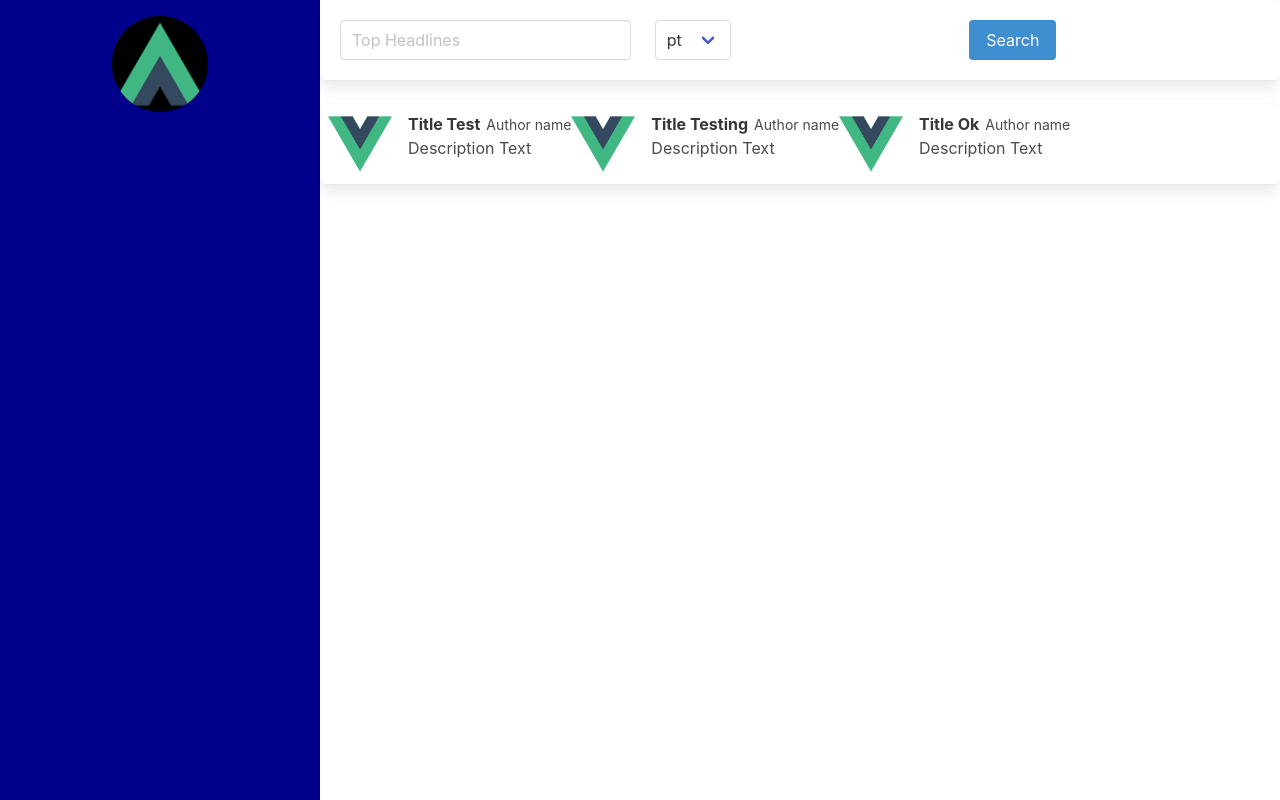
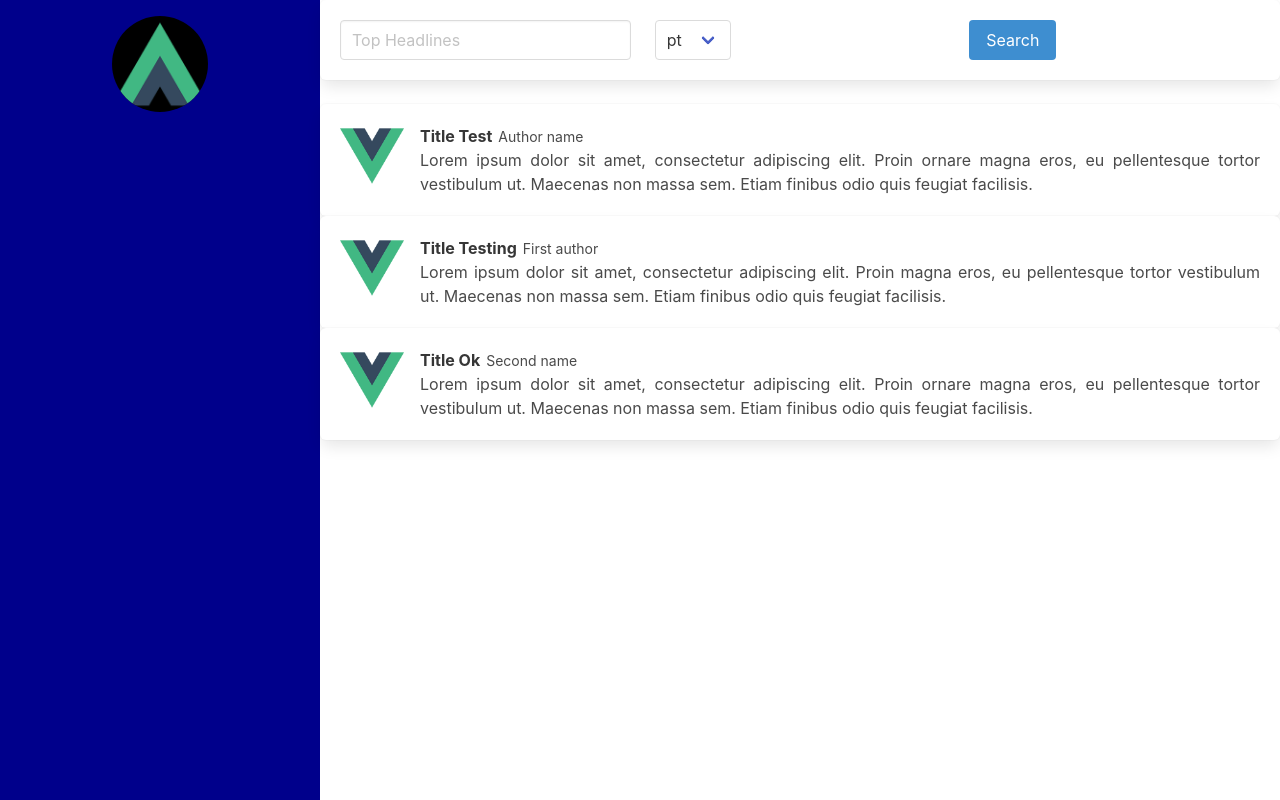
Before and after one commit to deal-machine/newst-web, a Vue app: page / in a window 1280 px wide. Built offline with nearby package versions, Linux system fonts and the light colour scheme.

Commit message:
refactor: validate length list of news

```diff
--- a/src/components/ListNews.vue
+++ b/src/components/ListNews.vue
@@ -1,8 +1,15 @@
 <template>
-  <div class="box">
-    <div class="columns">
+  <div class="list">
+    <div v-if="news.length > 0">
       <div v-for="(item, index) in news" :key="index">
-        <NewCard :newData="item" />
+        <div class="box">
+          <NewCard :newData="item" />
+        </div>
+      </div>
+    </div>
+    <div v-else>
+      <div class="box">
+        <h1>There are no news to list.</h1>
       </div>
     </div>
   </div>
@@ -16,17 +23,20 @@ import { defineComponent } from "vue";
 const news: INew[] = [
   {
     author: "Author name",
-    description: "Description Text",
+    description:
+      "Lorem ipsum dolor sit amet, consectetur adipiscing elit. Proin ornare magna eros, eu pellentesque tortor vestibulum ut. Maecenas non massa          sem. Etiam finibus odio quis feugiat facilisis.",
     title: "Title Test",
   },
   {
-    author: "Author name",
-    description: "Description Text",
+    author: "First author",
+    description:
+      "Lorem ipsum dolor sit amet, consectetur adipiscing elit. Proin magna eros, eu pellentesque tortor vestibulum ut. Maecenas non massa sem. Etiam finibus odio quis feugiat facilisis.",
     title: "Title Testing",
   },
   {
-    author: "Author name",
-    description: "Description Text",
+    author: "Second name",
+    description:
+      "Lorem ipsum dolor sit amet, consectetur adipiscing elit. Proin ornare magna eros, eu pellentesque tortor vestibulum ut. Maecenas non massa          sem. Etiam finibus odio quis feugiat facilisis.",
     title: "Title Ok",
   },
 ];
@@ -40,3 +50,10 @@ export default defineComponent({
   },
 });
 </script>
+
+<style scoped>
+h1 {
+  text-align: center;
+  font-weight: 500;
+}
+</style>
```
